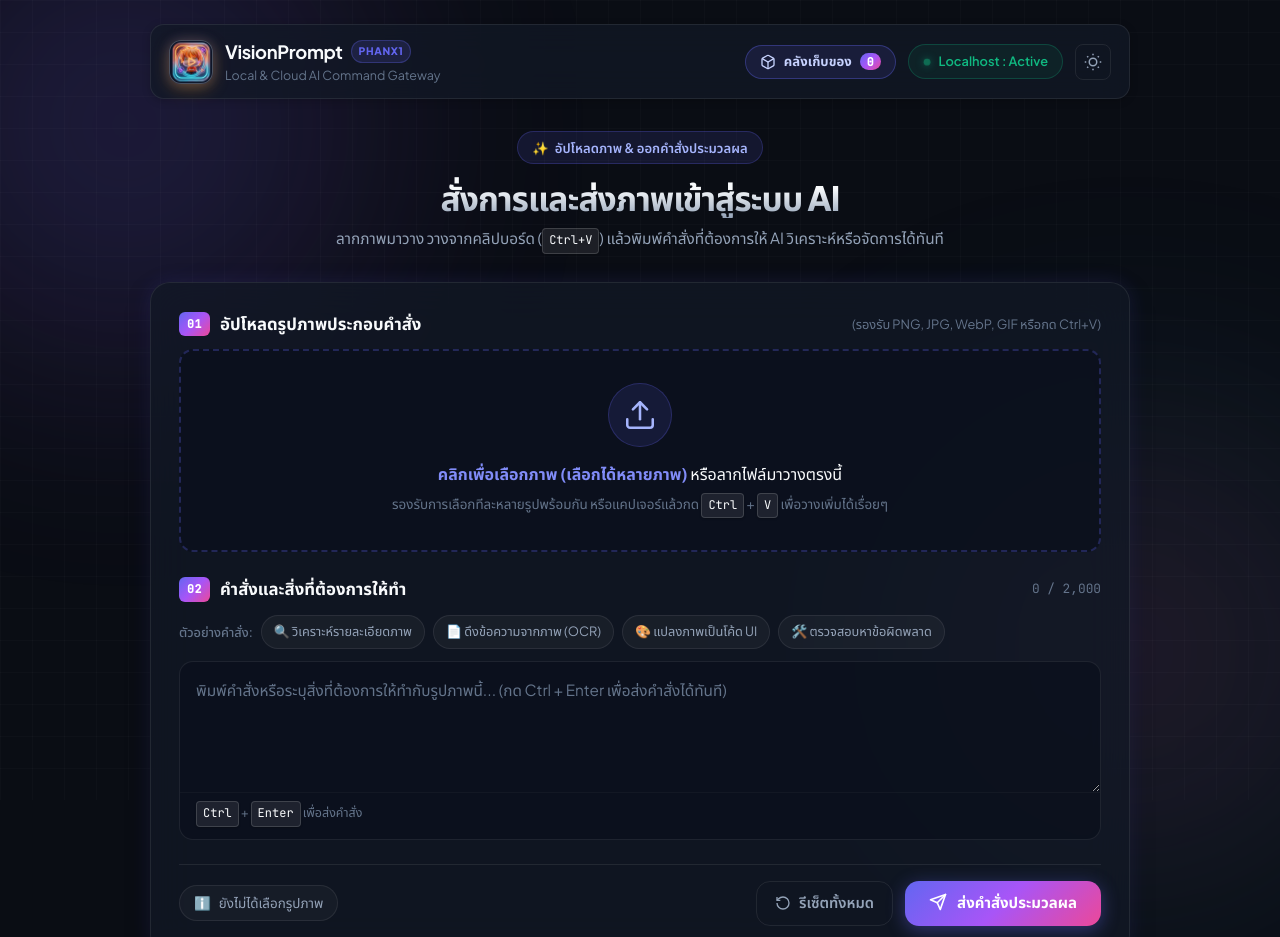
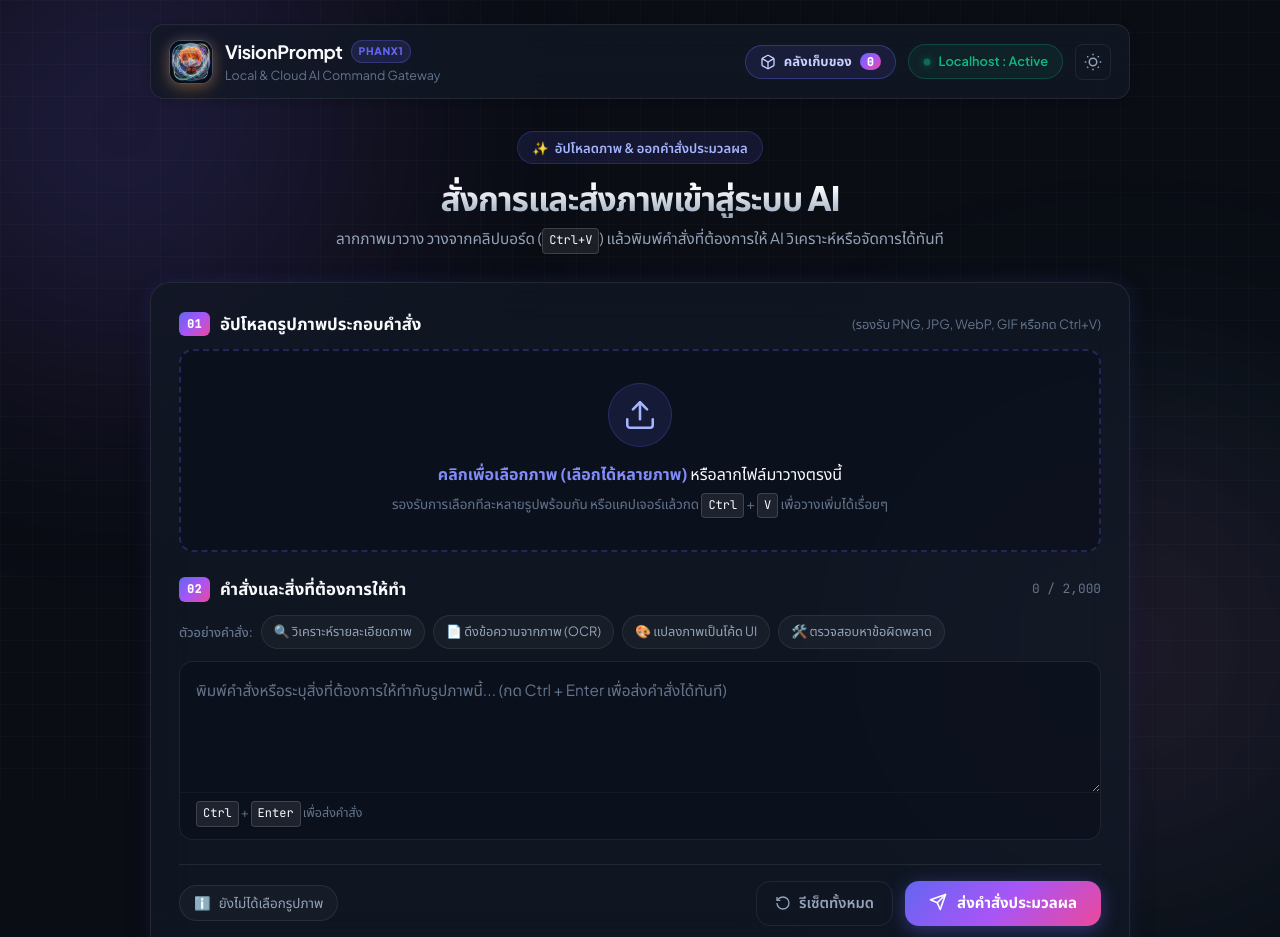
Before and after one commit to phanxone/Prompt_Phan_x1, a website built with Vite: page index.html in a window 1280 px wide. Shown: the top 937 px of the page. Built offline with nearby package versions, Linux system fonts and the light colour scheme; some packages are replaced by stand-ins of ours; no server answers; the database is empty.

Commit message:
feat: redesign PHANX1 3D cyber logo and update web assets

```diff
--- a/index.html
+++ b/index.html
@@ -12,7 +12,7 @@
   <link href="https://fonts.googleapis.com/css2?family=Noto+Sans+Thai:wght@300;400;500;600;700&family=Plus+Jakarta+Sans:wght@400;500;600;700;800&family=JetBrains+Mono:wght@400;500&display=swap" rel="stylesheet">
 
   <!-- Favicon -->
-  <link rel="icon" type="image/png" href="ref_image1.png">
+  <link rel="icon" type="image/jpeg" href="logo.jpg">
 
   <link rel="stylesheet" href="style.css">
 </head>
@@ -25,7 +25,7 @@
         <div class="preloader-ring-outer"></div>
         <div class="preloader-ring-inner"></div>
         <div class="preloader-core-icon">
-          <img src="ref_image1.png" alt="PHANX1 Logo" class="preloader-logo-img">
+          <img src="logo.jpg" alt="PHANX1 Logo" class="preloader-logo-img">
         </div>
       </div>
 
@@ -64,7 +64,7 @@
     <header class="app-header">
       <div class="brand">
         <div class="brand-icon">
-          <img src="ref_image1.png" alt="PHANX1 Logo" class="brand-logo-img">
+          <img src="logo.jpg" alt="PHANX1 Logo" class="brand-logo-img">
         </div>
         <div class="brand-text">
           <h1>VisionPrompt <span class="badge-tag">PHANX1</span></h1>
```
Also changed, not shown: logo.jpg (added), logo_v1.jpg (added), logo_v2.jpg (added).
